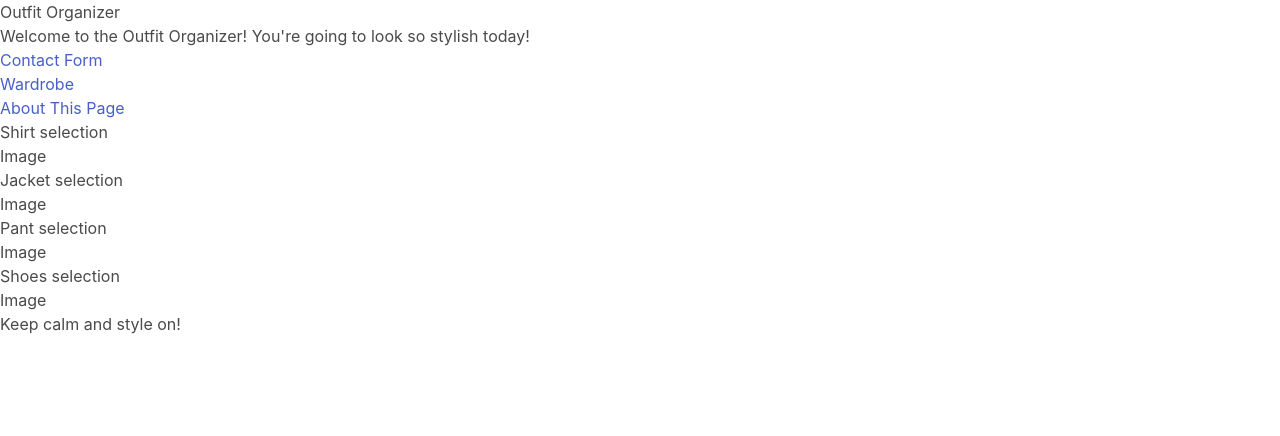
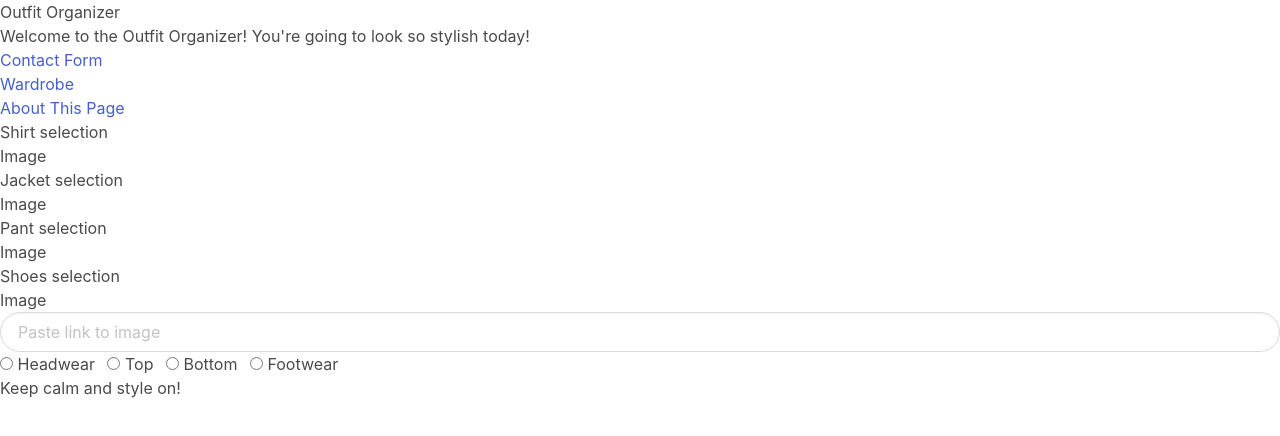
Before and after one commit to Sabrinasaunders/outfit-organizer, a plain HTML site: page index.html in a window 1280 px wide. Drawn offline with nearby package versions, Linux system fonts and the light colour scheme; no server answers.

Commit message:
Asters code added to html

```diff
--- a/index.html
+++ b/index.html
@@ -2,7 +2,7 @@
 <html lang="en-US">
     <head>
         <meta charset="UFT-8" />
-        <title>Outfit Orginizer</title>
+        <title>Outfit Organizer</title>
         <meta name="viewport" content="width=device-width, initial-scale=1" />
         <link rel="stylesheet" href="https://cdn.jsdelivr.net/npm/bulma@0.9.4/css/bulma.min.css">
         <link rel="stylesheet" type="text/css" href="./assets/css/style.css"/>
@@ -24,6 +24,7 @@
                 </ul>
             </nav>
         </header>
+
         <main>
         <section class="clothing-item-shirt">
             <h2>Shirt selection</h2>
@@ -48,7 +49,31 @@
         <div class="weather-description" id="temperature-widget"></div>
         <div class="clothing-recommendation" id="hot-or-cold"></div>
         </section>
-
+        <section>
+            <!--Aster section start-->
+        <input
+          class="input is-rounded"
+          type="text"
+          placeholder="Paste link to image"
+        />
+        <label class="radio">
+          <input type="radio" name="answer" />
+          Headwear
+        </label>
+        <label class="radio">
+          <input type="radio" name="answer" />
+          Top
+        </label>
+        <label class="radio">
+          <input type="radio" name="answer" />
+          Bottom
+        </label>
+        <label class="radio">
+          <input type="radio" name="answer" />
+          Footwear
+        </label>
+        <!--Aster section end-->
+     </section>
 
         </main>
         <aside></aside>
```
